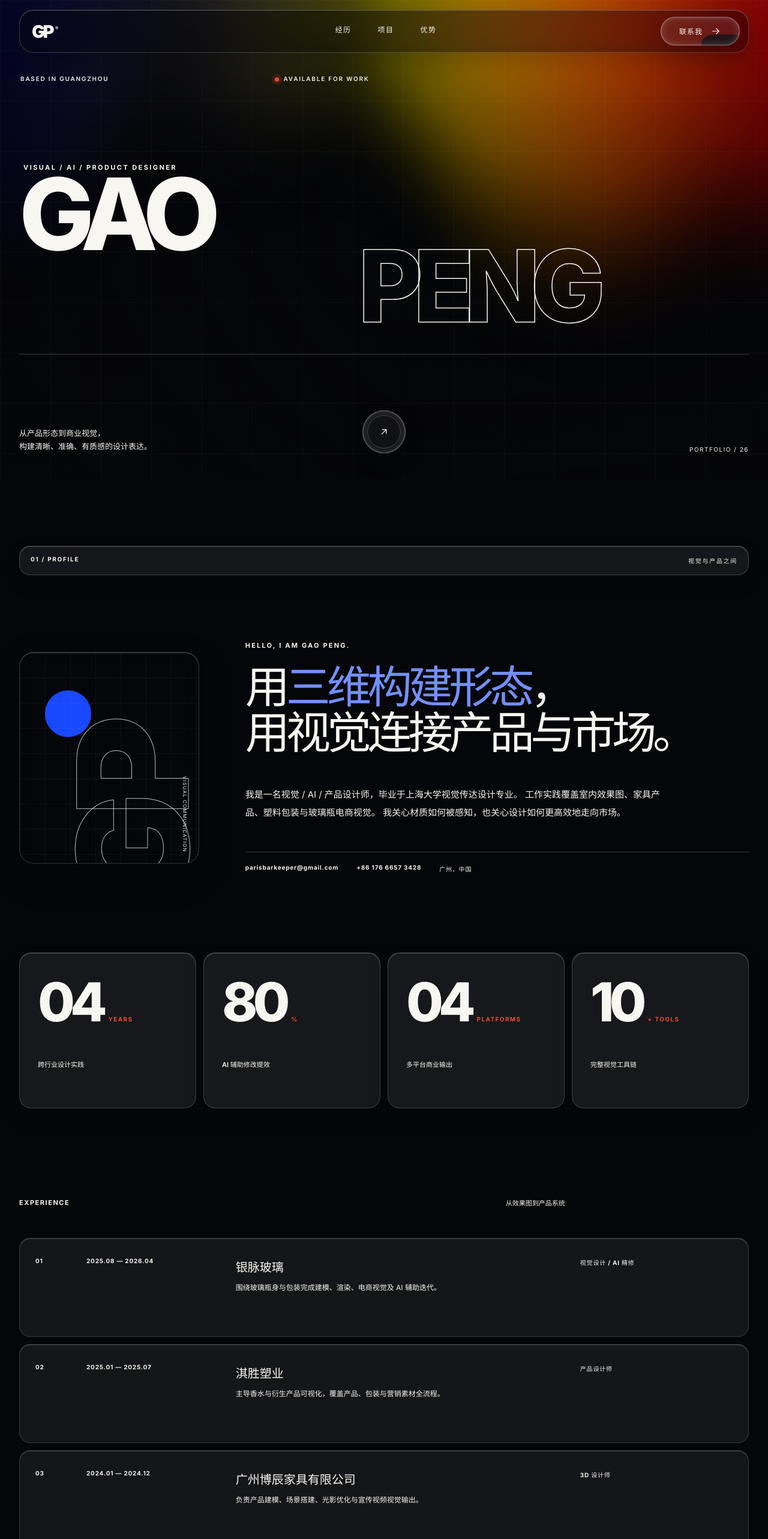
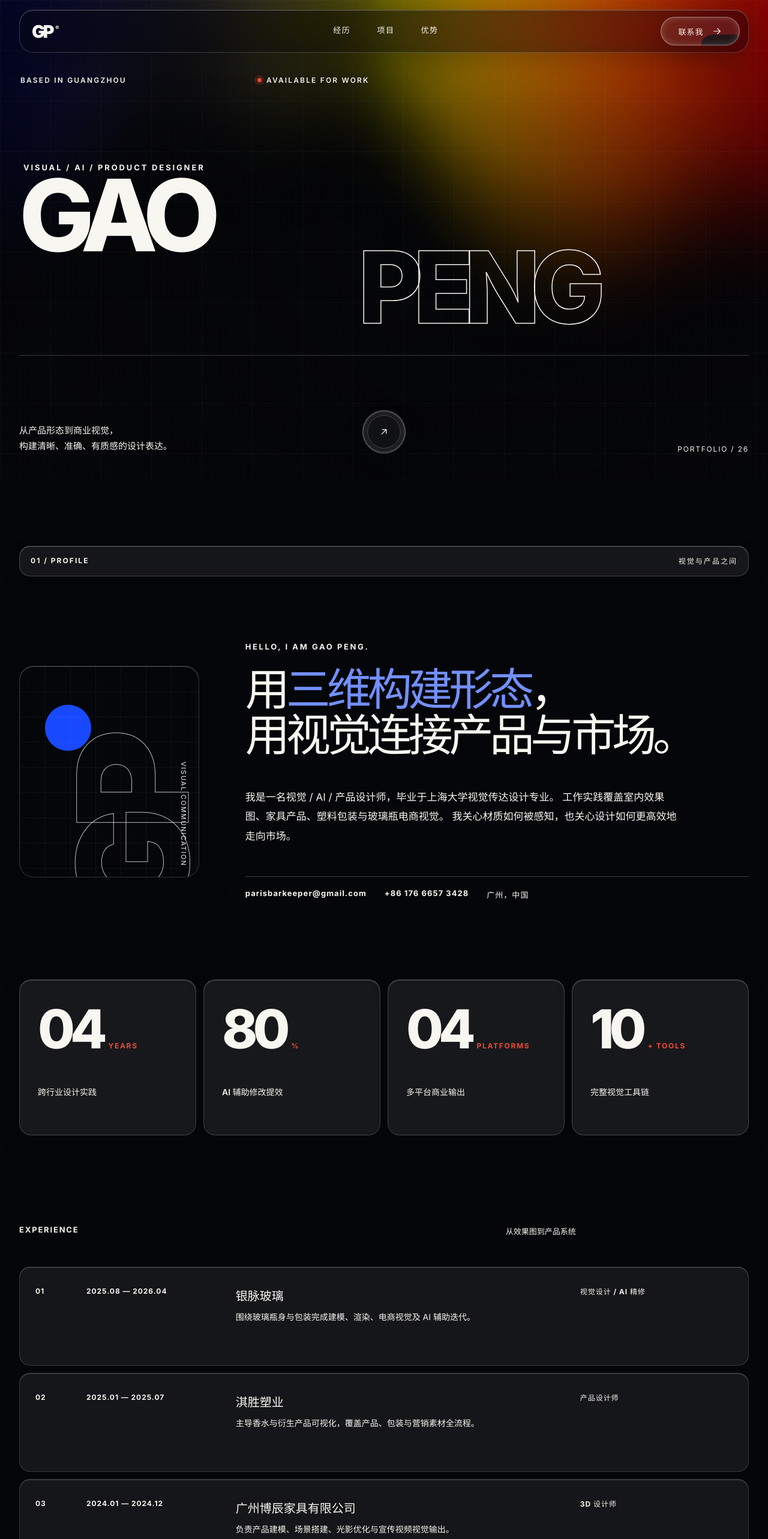
Before and after one commit to parisbarkeeper-dev/parisbarkeeper-dev.github.io, a React (Vite) app: page / in a window 1280 px wide. Shown: the top 2566 px of the page at 60% size. Built offline with nearby package versions, Linux system fonts and the light colour scheme.

Commit message:
Improve small text readability

```diff
--- a/src/components/ProfileCard/ProfileCard.css
+++ b/src/components/ProfileCard/ProfileCard.css
@@ -167,7 +167,7 @@
 .pc-details p {
   margin: 12px 0 0;
   color: rgba(255, 255, 255, 0.7);
-  font-size: 9px;
+  font-size: 11px;
   font-weight: 700;
   letter-spacing: 0.16em;
 }
@@ -218,8 +218,8 @@
 
 .pc-handle,
 .pc-status {
-  font-size: 9px;
-  line-height: 1;
+  font-size: 11px;
+  line-height: 1.1;
 }
 
 .pc-handle {
@@ -239,7 +239,7 @@
   border-radius: 10px;
   background: rgba(255, 255, 255, 0.08);
   font: inherit;
-  font-size: 9px;
+  font-size: 11px;
   font-weight: 700;
   letter-spacing: 0.08em;
   transition:
--- a/src/styles.css
+++ b/src/styles.css
@@ -176,14 +176,14 @@ main {
   position: relative;
   top: -13px;
   margin-left: 5px;
-  font-size: 8px;
+  font-size: 10px;
   letter-spacing: 0;
 }
 
 .nav-shell nav {
   display: flex;
   gap: 44px;
-  font-size: 12px;
+  font-size: 13px;
   font-weight: 600;
   letter-spacing: 0.12em;
 }
@@ -240,7 +240,7 @@ main {
   color: var(--white);
   background: transparent;
   border-radius: inherit;
-  font-size: 12px;
+  font-size: 13px;
   font-weight: 700;
   letter-spacing: 0.08em;
   transition:
@@ -332,7 +332,7 @@ main {
   justify-content: space-between;
   width: 48%;
   padding-left: 2px;
-  font-size: 10px;
+  font-size: 12px;
   font-weight: 600;
   letter-spacing: 0.18em;
 }
@@ -360,7 +360,7 @@ main {
 .hero__title-wrap > p {
   margin-bottom: 12px;
   padding-left: 7px;
-  font-size: 11px;
+  font-size: 13px;
   font-weight: 700;
   letter-spacing: 0.22em;
 }
@@ -389,7 +389,7 @@ main {
 }
 
 .hero__footer p {
-  font-size: 13px;
+  font-size: 15px;
   line-height: 1.7;
 }
 
@@ -431,7 +431,7 @@ main {
 
 .hero__index {
   justify-self: end;
-  font-size: 10px;
+  font-size: 12px;
   letter-spacing: 0.15em;
 }
 
@@ -447,7 +447,7 @@ main {
   box-shadow:
     inset 0 1px 0 rgba(255, 255, 255, 0.2),
     0 12px 32px rgba(0, 0, 0, 0.14);
-  font-size: 10px;
+  font-size: 12px;
   font-weight: 700;
   letter-spacing: 0.17em;
 }
@@ -522,14 +522,14 @@ main {
   position: absolute;
   right: 18px;
   bottom: 18px;
-  font-size: 8px;
+  font-size: 11px;
   letter-spacing: 0.16em;
   writing-mode: vertical-rl;
 }
 
 .kicker {
   margin-bottom: 24px;
-  font-size: 11px;
+  font-size: 13px;
   font-weight: 700;
   letter-spacing: 0.2em;
 }
@@ -548,8 +548,8 @@ main {
 .about__body {
   max-width: 720px;
   margin-top: 50px;
-  font-size: 15px;
-  line-height: 2;
+  font-size: 17px;
+  line-height: 1.9;
 }
 
 .contact-row {
@@ -558,7 +558,7 @@ main {
   margin-top: 50px;
   padding-top: 20px;
   border-top: 1px solid var(--light-line);
-  font-size: 10px;
+  font-size: 13px;
   font-weight: 700;
   letter-spacing: 0.08em;
 }
@@ -610,14 +610,14 @@ main {
 .metric__unit {
   margin-left: 10px;
   color: var(--red);
-  font-size: 10px;
+  font-size: 12px;
   font-weight: 700;
   letter-spacing: 0.14em;
 }
 
 .metrics p {
   margin-top: 55px;
-  font-size: 11px;
+  font-size: 14px;
   font-weight: 600;
 }
 
@@ -629,7 +629,7 @@ main {
   display: grid;
   grid-template-columns: 2fr 1fr;
   padding-bottom: 50px;
-  font-size: 11px;
+  font-size: 13px;
   font-weight: 700;
   letter-spacing: 0.14em;
 }
@@ -666,7 +666,7 @@ main {
 .timeline__row > span,
 .timeline__row time,
 .timeline__row strong {
-  font-size: 10px;
+  font-size: 12px;
   font-weight: 700;
   letter-spacing: 0.08em;
 }
@@ -679,9 +679,9 @@ main {
 
 .timeline__row div p {
   max-width: 600px;
-  font-size: 12px;
-  line-height: 1.75;
-  opacity: 0.66;
+  font-size: 14px;
+  line-height: 1.8;
+  opacity: 0.8;
 }
 
 .work {
@@ -711,9 +711,9 @@ main {
 .work__heading p {
   max-width: 410px;
   padding-bottom: 5px;
-  font-size: 12px;
+  font-size: 14px;
   line-height: 1.8;
-  opacity: 0.66;
+  opacity: 0.8;
 }
 
 .projects {
@@ -771,7 +771,7 @@ main {
   place-items: center;
   color: var(--ink);
   background: var(--white);
-  font-size: 10px;
+  font-size: 12px;
   font-weight: 800;
   transition:
     color 220ms ease,
@@ -789,7 +789,7 @@ main {
   padding: 12px 16px;
   color: var(--ink);
   background: var(--white);
-  font-size: 9px;
+  font-size: 11px;
   font-weight: 800;
   letter-spacing: 0.14em;
   transform: translateY(72px);
@@ -839,13 +839,13 @@ main {
 
 .project__meta p,
 .project__meta li {
-  font-size: 10px;
-  line-height: 1.7;
+  font-size: 13px;
+  line-height: 1.75;
 }
 
 .project__meta > p {
   max-width: 360px;
-  opacity: 0.64;
+  opacity: 0.8;
 }
 
 .project__meta li {
@@ -881,7 +881,7 @@ main {
 }
 
 .strengths__heading p {
-  font-size: 12px;
+  font-size: 14px;
   line-height: 1.8;
 }
 
@@ -919,14 +919,14 @@ main {
 
 .strength-card__top span,
 .strength-card__meta {
-  font-size: 9px;
+  font-size: 12px;
   font-weight: 700;
   letter-spacing: 0.14em;
 }
 
 .strength-card__en {
   margin-bottom: 12px;
-  font-size: 9px;
+  font-size: 12px;
   font-weight: 800;
   letter-spacing: 0.15em;
 }
@@ -940,9 +940,9 @@ main {
 
 .strength-card__body {
   max-width: 530px;
-  font-size: 12px;
+  font-size: 14px;
   line-height: 1.8;
-  opacity: 0.7;
+  opacity: 0.82;
 }
 
 .strength-card__meta {
@@ -956,7 +956,7 @@ main {
   overflow: hidden;
   padding-top: 48px;
   white-space: nowrap;
-  font-size: 10px;
+  font-size: 12px;
   font-weight: 800;
   letter-spacing: 0.15em;
 }
@@ -996,7 +996,7 @@ main {
   background: rgba(255, 255, 255, 0.08);
   -webkit-backdrop-filter: blur(16px) saturate(1.3);
   backdrop-filter: blur(16px) saturate(1.3);
-  font-size: 9px;
+  font-size: 12px;
   font-weight: 700;
   letter-spacing: 0.16em;
 }
@@ -1011,7 +1011,7 @@ main {
 
 .contact__copy > p {
   margin-bottom: 28px;
-  font-size: 11px;
+  font-size: 13px;
   font-weight: 600;
   letter-spacing: 0.08em;
 }
@@ -1069,7 +1069,7 @@ main {
 }
 
 .contact__mail span {
-  font-size: 11px;
+  font-size: 13px;
   font-weight: 600;
 }
 
@@ -1086,7 +1086,7 @@ main {
   display: flex;
   justify-content: space-between;
   align-self: end;
-  font-size: 9px;
+  font-size: 12px;
   font-weight: 700;
   letter-spacing: 0.14em;
 }
```
